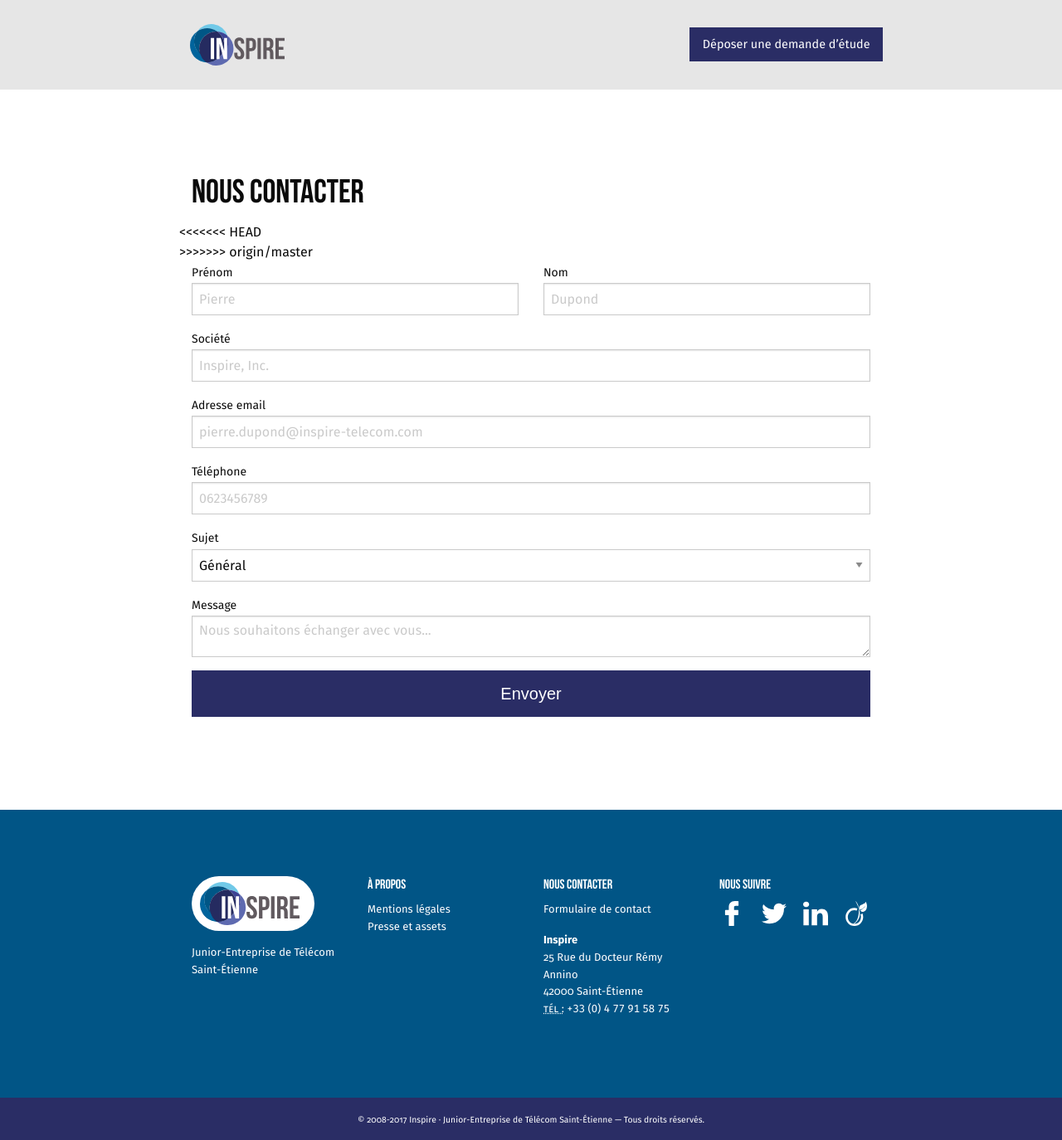
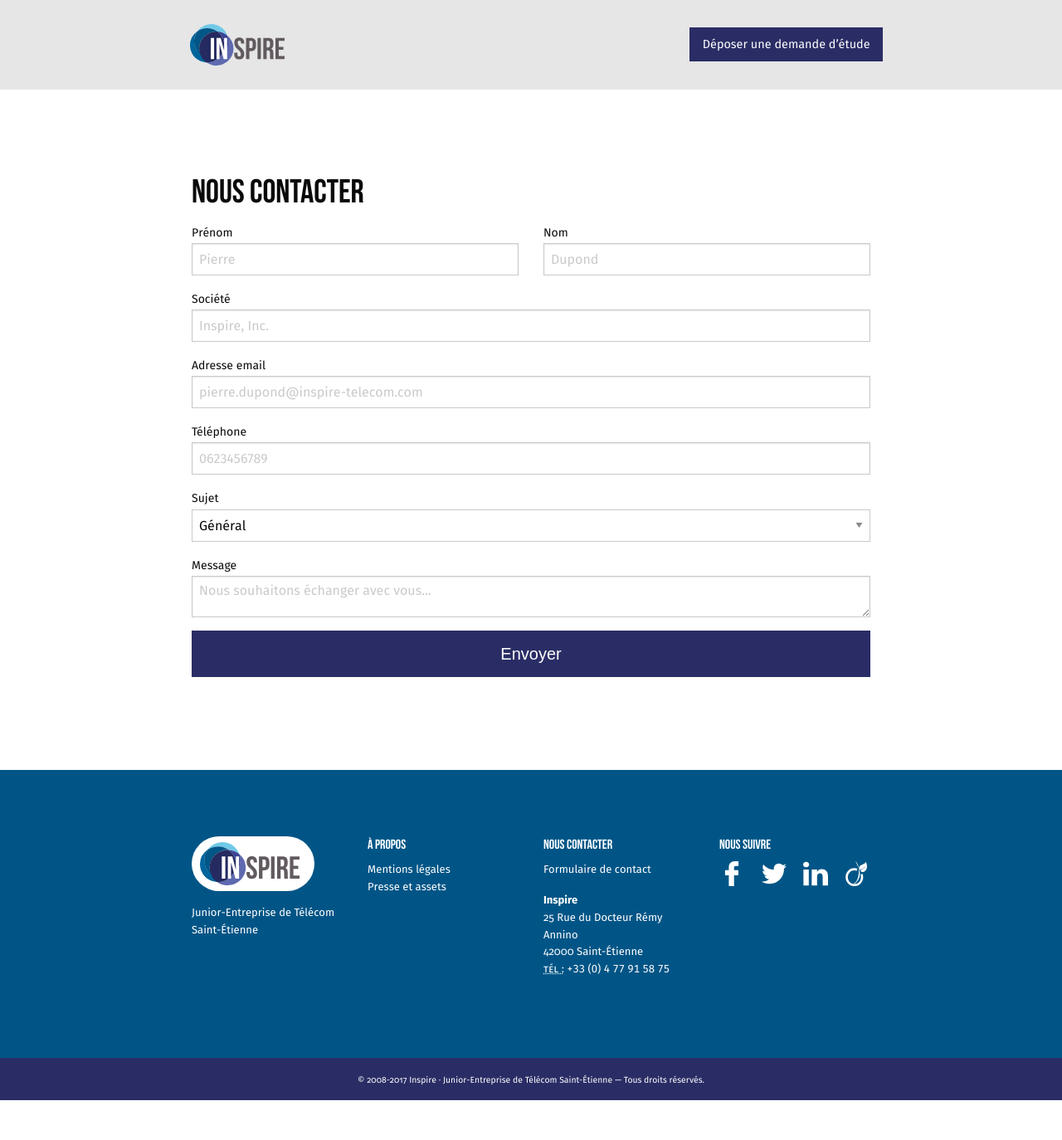
Before and after one commit to Inspire-Telecom/site, a Jekyll site: the page built from contact/index.html, in a window 1280 px wide. Shown: the whole page at 83% size. Built offline with Jekyll 4.4.1, drawn with Linux system fonts in a browser that asks for light colours; nearby versions of some CDN libraries; after the commit the page ends 1326 px from its top, so only the background shows below that.

Commit message:
Remove old code again

```diff
--- a/contact/index.html
+++ b/contact/index.html
@@ -3,8 +3,6 @@ layout: page
 title: Contact
 subtitle: Nous contacter
 ---
-
-<<<<<<< HEAD
 <head>
 <script src="https://ajax.googleapis.com/ajax/libs/jquery/3.2.0/jquery.min.js"></script>
 
@@ -55,9 +53,6 @@ subtitle: Nous contacter
 </head>
 
 <form id="contactForm" action="#">
-
-<form onsubmit="sendMail()">
->>>>>>> origin/master
   <div class="row">
     <div class="small-12 medium-6 columns">
       <label>
```
